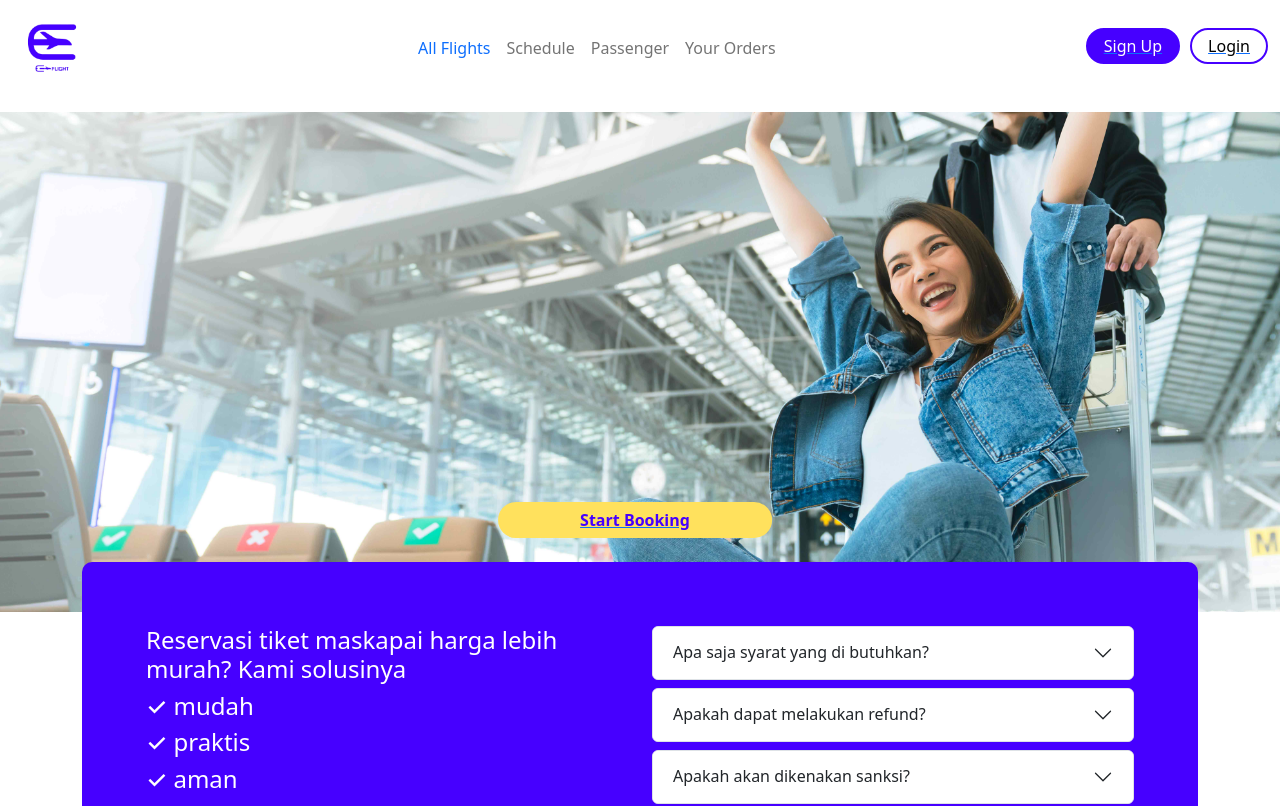
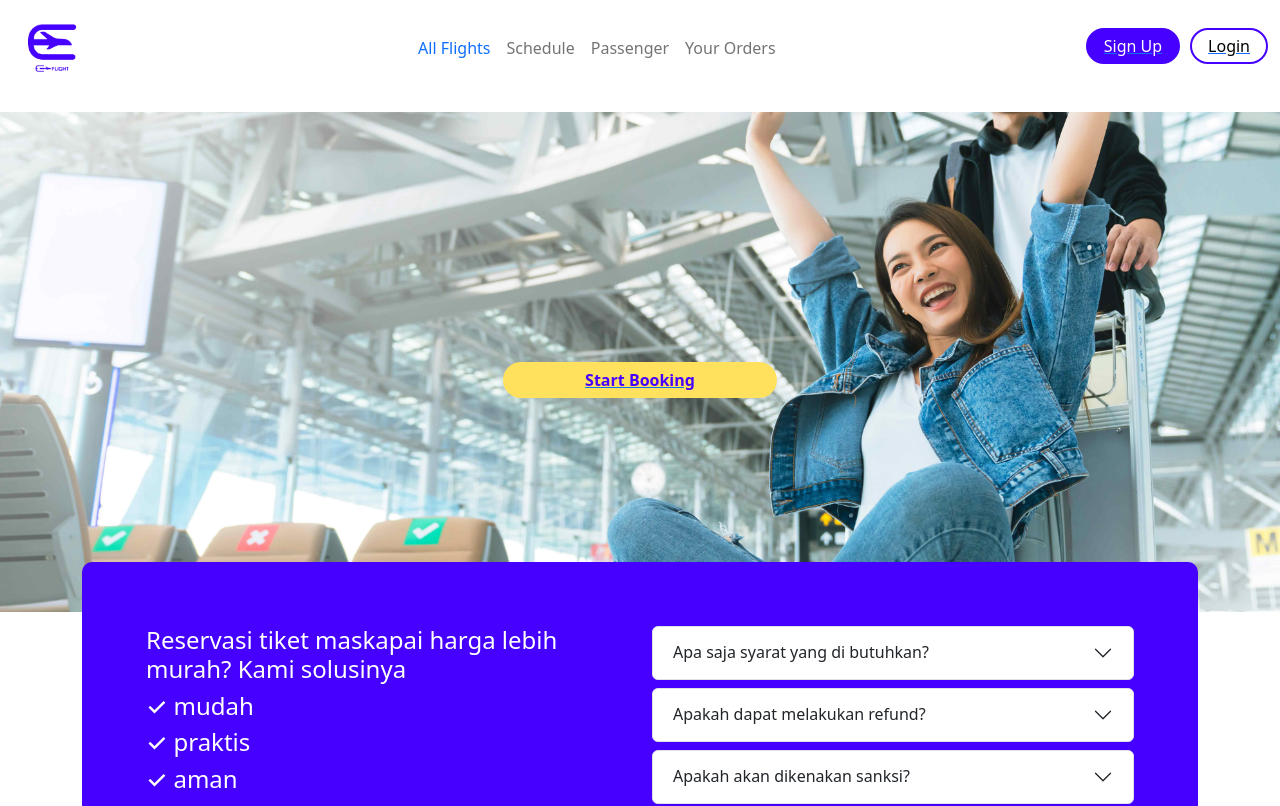
Before and after one commit to rezadanang/fe-final-project, a React (Create React App) app: page / in a window 1280 px wide. Shown: the top 806 px of the page. Built offline with nearby package versions, Linux system fonts and the light colour scheme.

Commit message:
fix btn hero

```diff
--- a/src/components/home/Hero.jsx
+++ b/src/components/home/Hero.jsx
@@ -10,11 +10,7 @@ const WrapperHero = styled.section`
 
 const WrapperButtonHero = styled.section`
     margin: 0;
-    position: absolute;
-    top: 65%;
-    left: 50%;
-    -ms-transform: translate(-50%, -50%);
-    transform: translate(-50%, -50%);
+    position: relative;
 `;
 
 const ButtonHero = styled.button`
@@ -25,14 +21,14 @@ const ButtonHero = styled.button`
     padding: 0.25em 5em;
     border: 2px solid #FFE15D;
     border-radius: 30px;
-    margin-right: 10px;
+    margin-top: 250px;
     display: block;
 `;
 function Hero() {
   return (
     <WrapperHero className='hero-wrapper'>
-        <WrapperButtonHero>
-        <Link to="/filter"><ButtonHero>Start Booking</ButtonHero></Link>
+        <WrapperButtonHero >
+        <Link to="/filter"><ButtonHero className='text-center mx-auto'>Start Booking</ButtonHero></Link>
         </WrapperButtonHero>
     </WrapperHero>
   )
```
